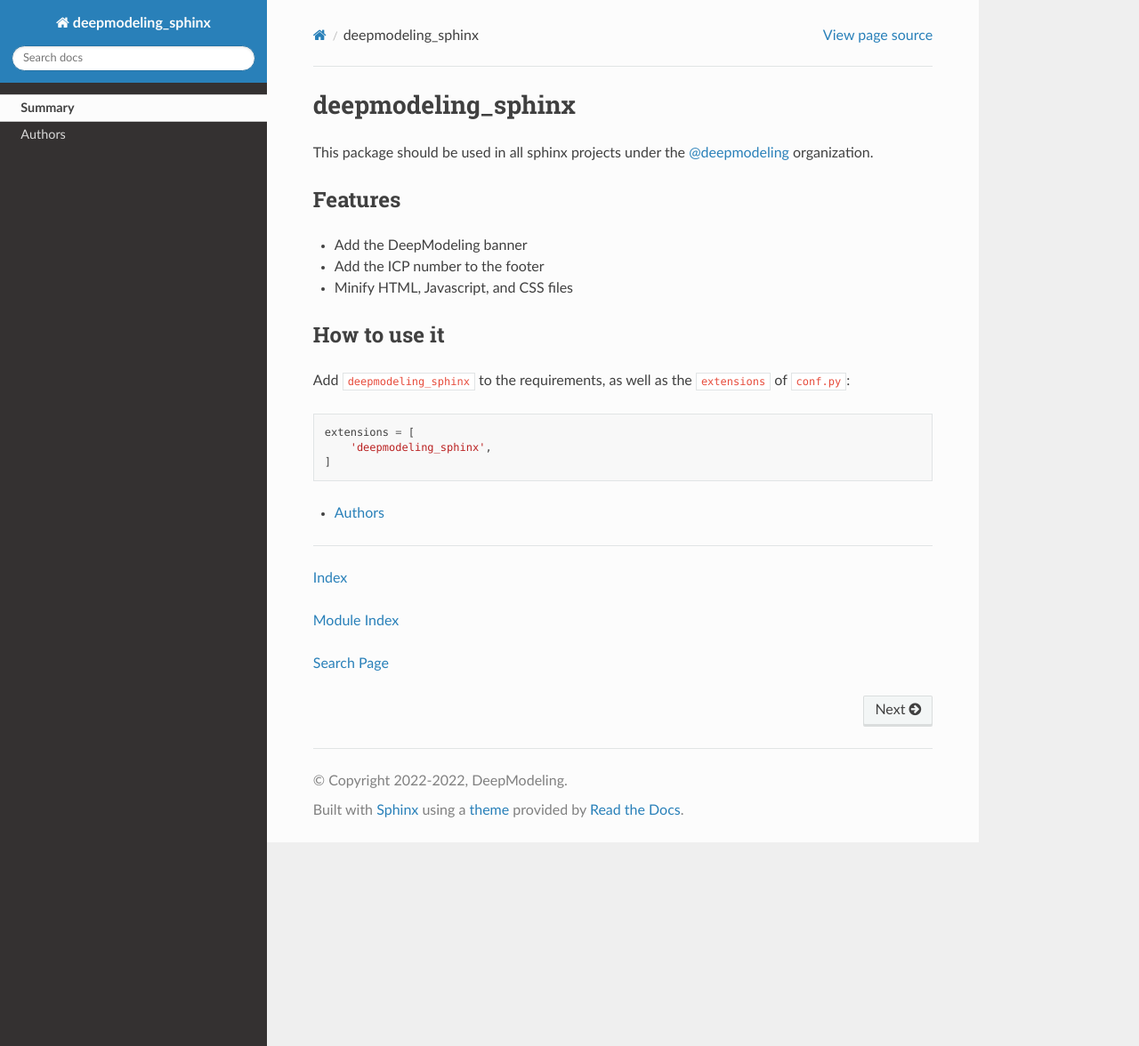
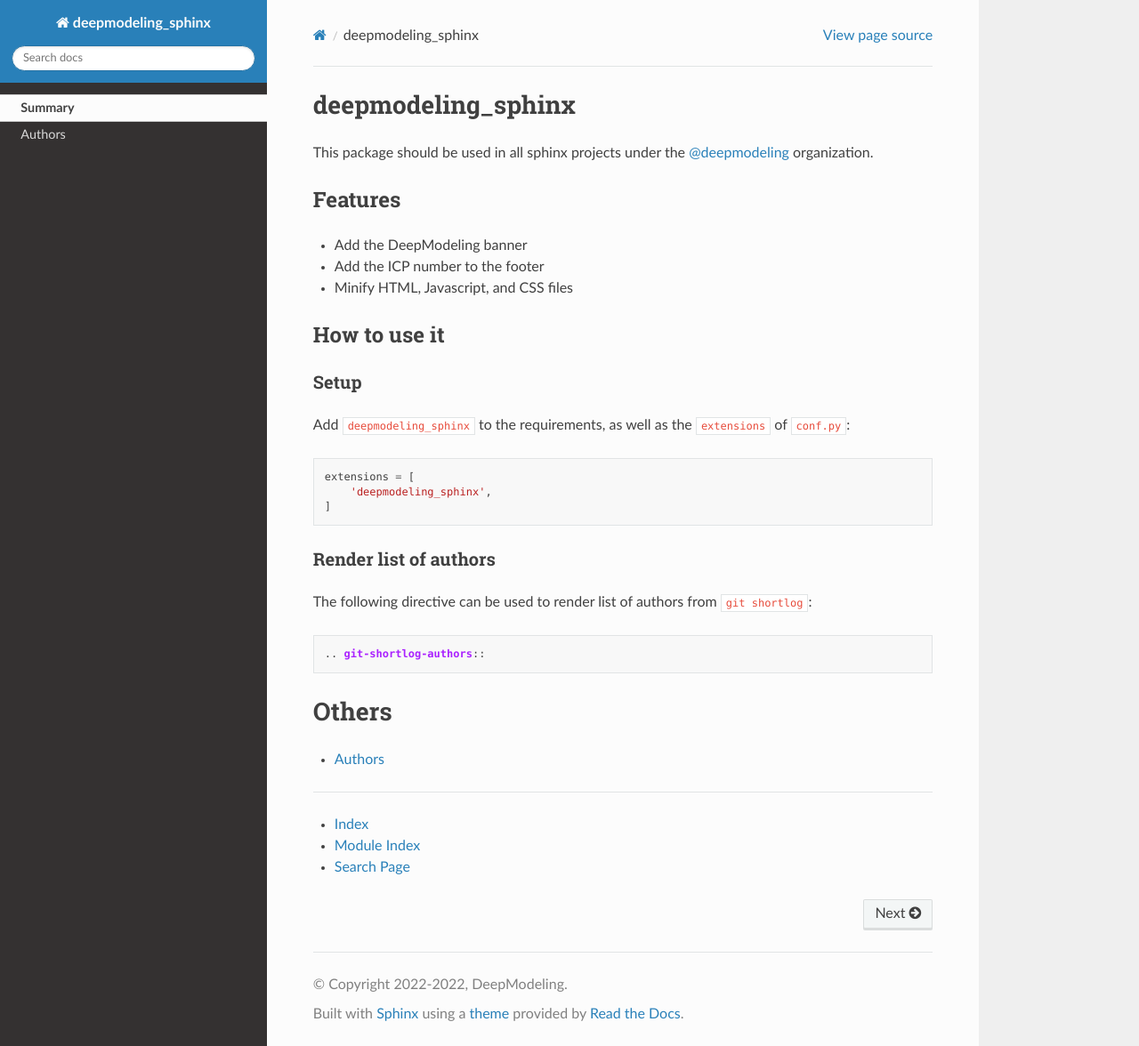
Before and after one commit to deepmodeling/deepmodeling_sphinx, a Sphinx documentation site: the page built from docs/index.rst, in a window 1280 px wide and 1176 px high. Shown: the whole window at 89% size. Built offline with Sphinx 7.4.7 and the Read the Docs theme 2.0.0, drawn with Linux system fonts in a browser that asks for light colours.

Commit message:
add docs

````diff
--- a/README.md
+++ b/README.md
@@ -10,6 +10,8 @@ This package should be used in all sphinx projects under the [@deepmodeling](htt
 
 ## How to use it
 
+### Setup
+
 Add `deepmodeling_sphinx` to the requirements, as well as the `extensions` of `conf.py`:
 
 ```py
@@ -17,3 +19,12 @@ extensions = [
     'deepmodeling_sphinx',
 ]
 ```
+
+### Render list of authors
+
+The following directive can be used to render list of authors from `git shortlog`:
+
+```rst
+.. git-shortlog-authors::
+
+```
--- a/docs/index.rst
+++ b/docs/index.rst
@@ -1,5 +1,8 @@
 .. include:: ../README.md
    :parser: myst_parser.sphinx_
+
+Others
+------
 
 .. toctree::
    :hidden:
````
